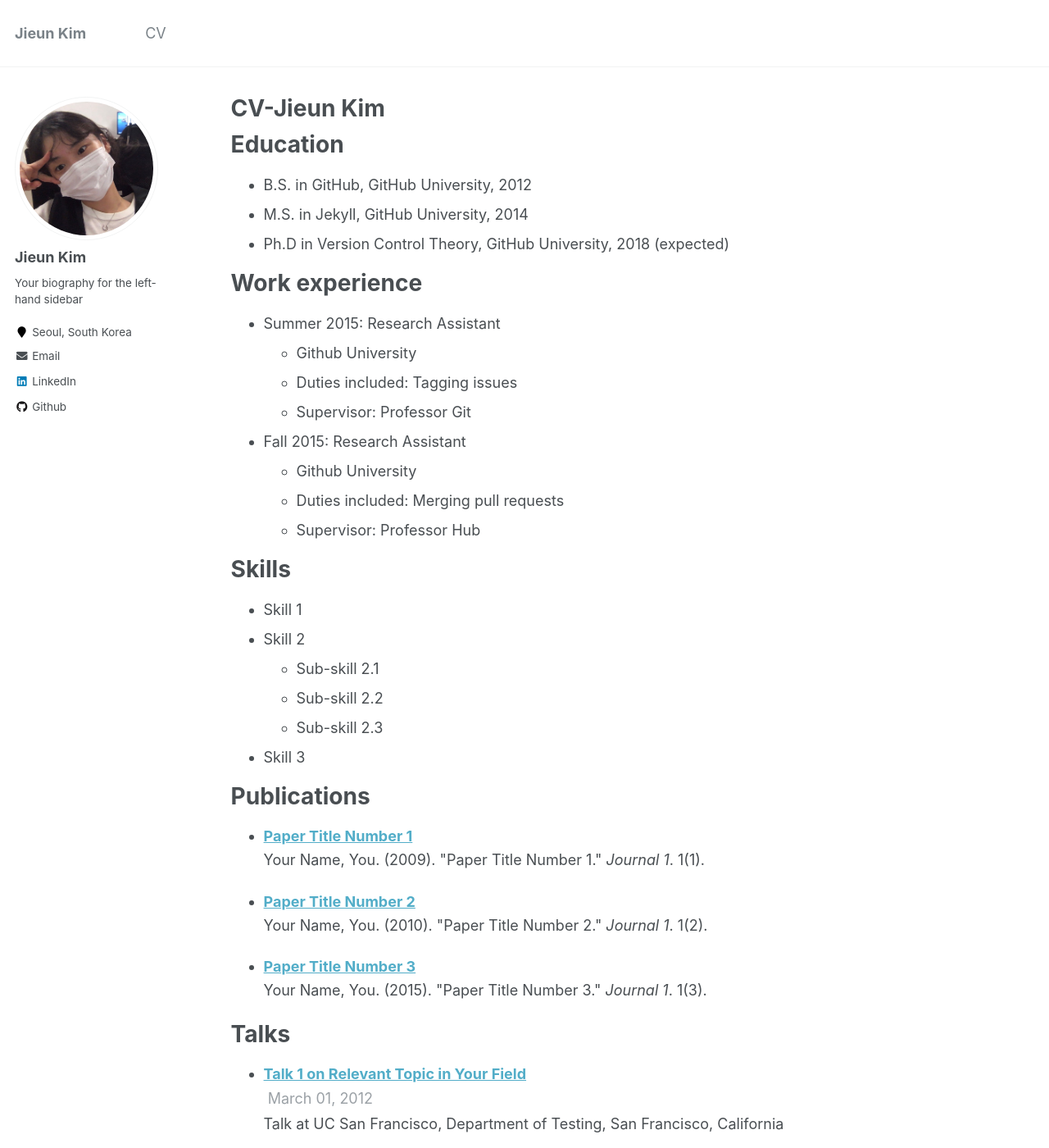
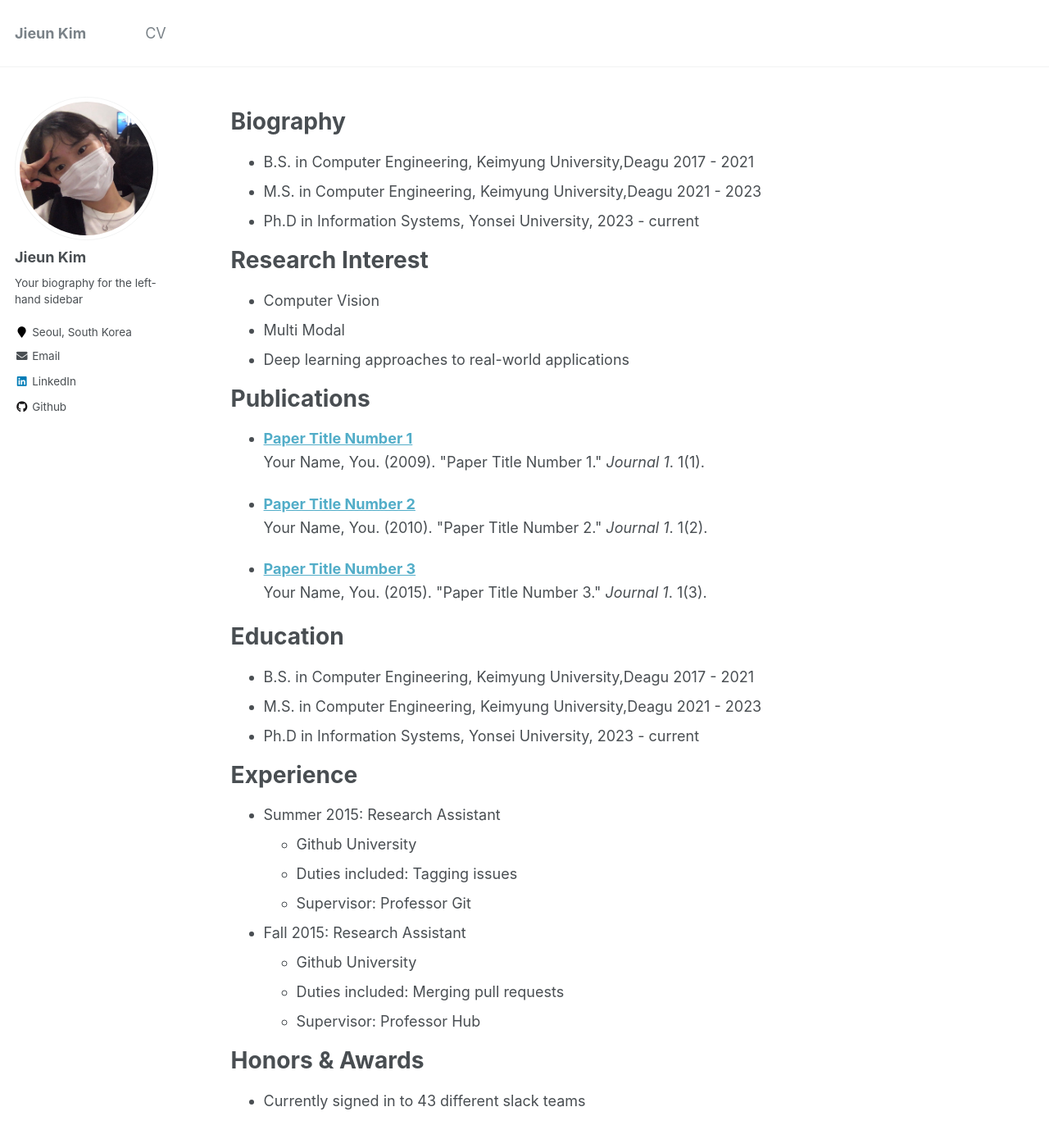
Before and after one commit to lilly9928/lilly9928.github.io, a Jekyll site: the page built from _pages/about.md, in a window 1280 px wide and 1400 px high. Shown: the whole window at 82% size. Built offline with Jekyll 4.4.1, drawn with Linux system fonts in a browser that asks for light colours; some of the changed text lies outside the part shown.

Commit message:
Update about.md

```diff
--- a/_pages/about.md
+++ b/_pages/about.md
@@ -1,34 +1,39 @@
 ---
 permalink: /
-title: "CV-Jieun Kim"
+title: " "
 excerpt: "About me"
 author_profile: true
 redirect_from:
   - /about/
   - /about.html
 ---
+{% include base_path %}
 
-<!-- ---
-permalink: /
-title: "CV-Jieun Kim"
-layout: archive
-permalink: /cv/
-author_profile: true
-redirect_from:
-  - /resume
---- -->
+Biography
+======
+* B.S. in Computer Engineering, Keimyung University,Deagu 2017 - 2021
+* M.S. in Computer Engineering, Keimyung University,Deagu 2021 - 2023
+* Ph.D in  Information Systems, Yonsei University, 2023 - current
 
+Research Interest
+======
+* Computer Vision
+* Multi Modal
+* Deep learning approaches to real-world applications
 
-
-{% include base_path %}
+Publications
+======
+  <ul>{% for post in site.publications %}
+    {% include archive-single-cv.html %}
+  {% endfor %}</ul>
 
 Education
 ======
-* B.S. in GitHub, GitHub University, 2012
-* M.S. in Jekyll, GitHub University, 2014
-* Ph.D in Version Control Theory, GitHub University, 2018 (expected)
+* B.S. in Computer Engineering, Keimyung University,Deagu 2017 - 2021
+* M.S. in Computer Engineering, Keimyung University,Deagu 2021 - 2023
+* Ph.D in  Information Systems, Yonsei University, 2023 - current
 
-Work experience
+Experience
 ======
 * Summer 2015: Research Assistant
   * Github University
@@ -40,33 +45,8 @@ Work experience
   * Duties included: Merging pull requests
   * Supervisor: Professor Hub
 
-Skills
-======
-* Skill 1
-* Skill 2
-  * Sub-skill 2.1
-  * Sub-skill 2.2
-  * Sub-skill 2.3
-* Skill 3
 
-Publications
-======
-  <ul>{% for post in site.publications %}
-    {% include archive-single-cv.html %}
-  {% endfor %}</ul>
 
-Talks
-======
-  <ul>{% for post in site.talks %}
-    {% include archive-single-talk-cv.html %}
-  {% endfor %}</ul>
-
-Teaching
-======
-  <ul>{% for post in site.teaching %}
-    {% include archive-single-cv.html %}
-  {% endfor %}</ul>
-
-Service and leadership
+Honors & Awards
 ======
 * Currently signed in to 43 different slack teams
```
